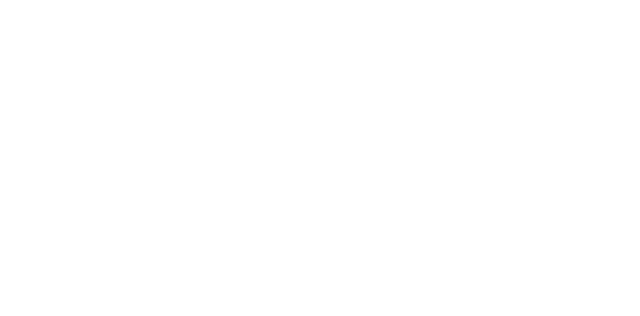
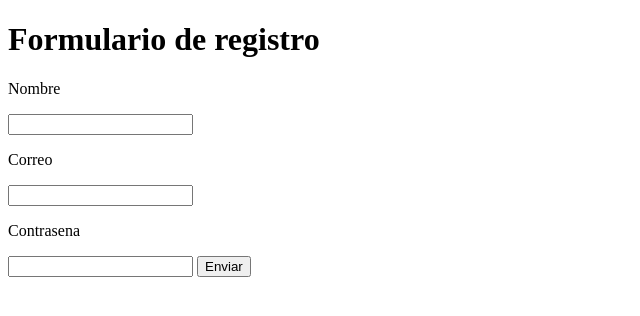
Before and after one commit to luissotoag/curso14, a plain HTML site: page HTML/Pagina.html in a window 1280 px wide. Shown: the whole page, without its empty margins (0-640 px from the left). Drawn offline with Linux system fonts and the light colour scheme.

Commit message:
Formulario creado

```diff
--- a/HTML/Pagina.html
+++ b/HTML/Pagina.html
@@ -1 +1,20 @@
 <!DOCTYPE html>
+<html lang="en">
+<head>
+    <meta charset="UTF-8">
+    <meta name="viewport" content="width=device-width, initial-scale=1.0">
+    <title>Document</title>
+</head>
+<body>
+    <h1>Formulario de registro</h1>
+    <form action="./index.html">
+        <p>Nombre</p>
+        <input type="text" name="name">
+        <p>Correo</p>
+        <input type="email" name="email">
+        <p>Contrasena</p>
+        <input type="password" name="password">
+        <input type="submit" value="Enviar">
+    </form>
+</body>
+</html>
```
